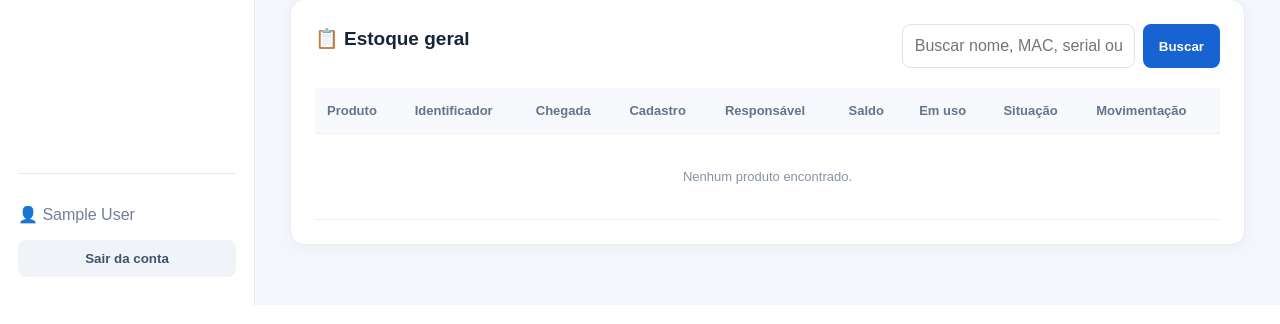
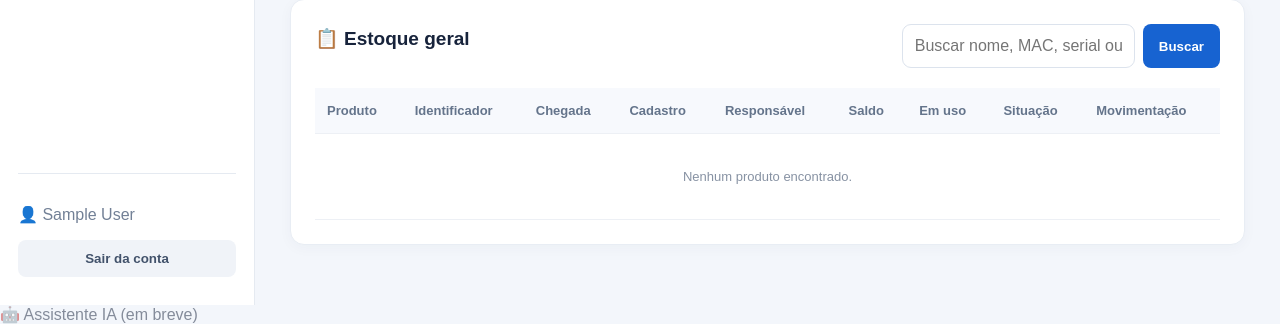
Before and after one commit to kauabarbosaa1728-web/Estoqueinteligente, a Flask app: page / in a window 1280 px wide. Shown: the part 949-1273 px from the top of the page. Run offline with Flask 3, Linux system fonts and the light colour scheme; the visitor is signed in with stand-in values (Sample User, id 1); parts of the project's set-up code (start-up, migrations or seed data) failed here and were passed over.

Commit message:
Update base.html

```diff
--- a/templates/base.html
+++ b/templates/base.html
@@ -40,3 +40,4 @@
     </div>
 </body>
 </html>
+<a class="desativado">🤖 Assistente IA (em breve)</a>
```
